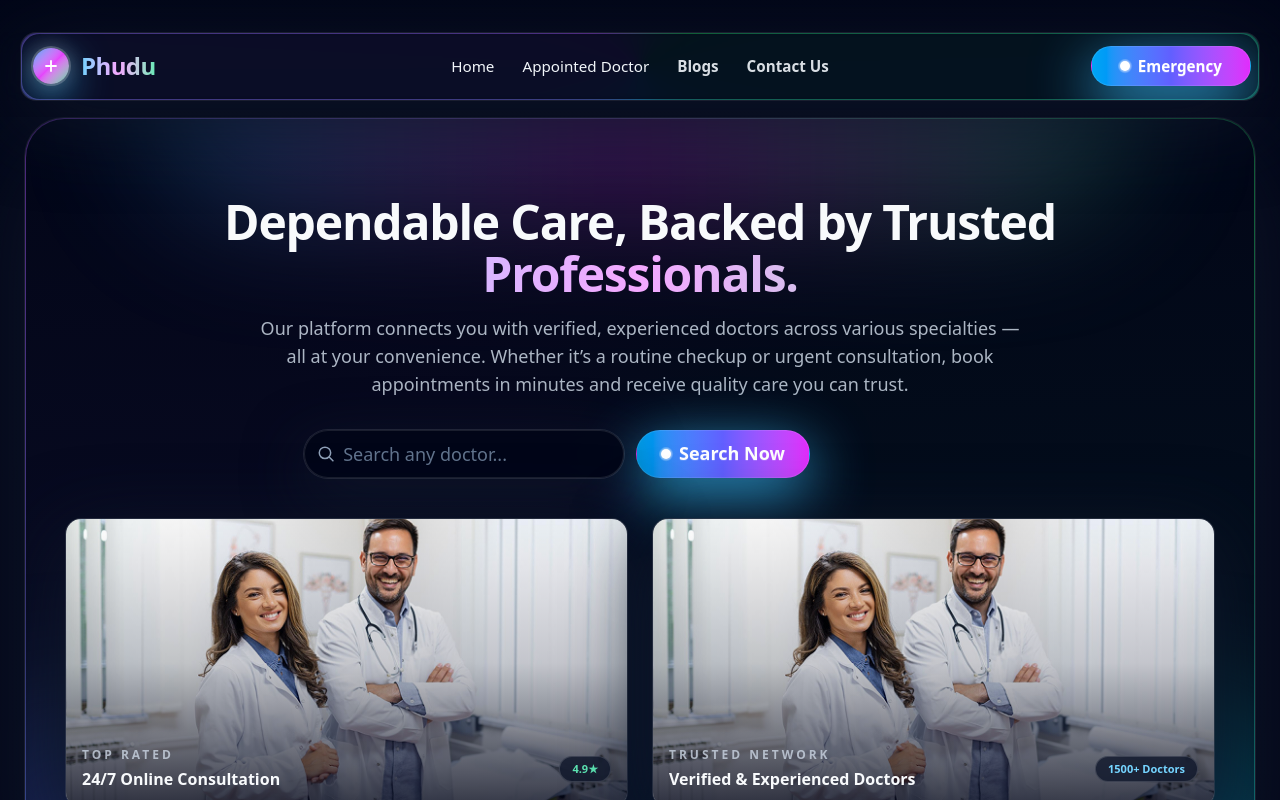
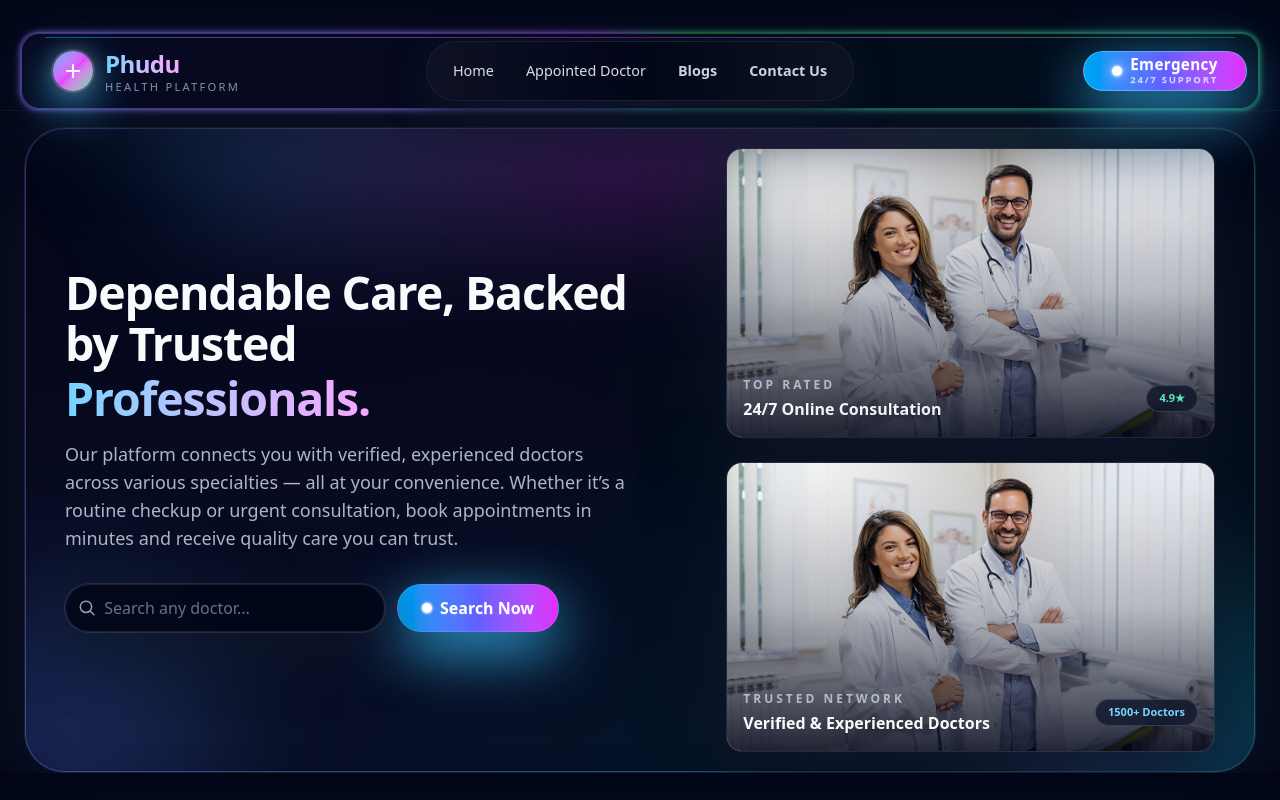
Before and after one commit to DevSiam420/Medical-Appointment-Booking-Application, a React (Vite) app: page / in a window 1280 px wide. Shown: the top 800 px of the page. Built offline with nearby package versions, Linux system fonts and the light colour scheme.

Commit message:
updata ui

```diff
--- a/src/Pages/AppointmentedDoctor/AppointmentedDoctor.jsx
+++ b/src/Pages/AppointmentedDoctor/AppointmentedDoctor.jsx
@@ -55,7 +55,7 @@ const AppointmentedDoctor = () => {
 
       {appointList.length === 0 ? (
         <div className="mt-6 rounded-3xl border border-dashed border-white/15 bg-slate-950/80 backdrop-blur-xl px-6 py-10 sm:px-8 shadow-[0_18px_80px_rgba(15,23,42,1)]">
-          <div className="flex flex-col items-center text-center gap-3">
+          <div className="pb-10 flex flex-col items-center text-center gap-3">
             <div className="relative h-12 w-12">
               <div className="absolute inset-0 rounded-full bg-gradient-to-tr from-sky-500 via-fuchsia-500 to-emerald-400 opacity-60 blur-md" />
               <div className="relative flex h-full w-full items-center justify-center rounded-full border border-white/20 bg-slate-900/80">
--- a/src/Pages/Banner/Banner.jsx
+++ b/src/Pages/Banner/Banner.jsx
@@ -3,7 +3,7 @@ import React from "react";
 const Banner = () => {
   return (
     <div className="mx-auto max-w-7xl px-4 sm:px-6 mt-4 overflow-hidden">
-      <div className="relative overflow-hidden rounded-[2.5rem] border border-white/10 bg-slate-950/90 backdrop-blur-2xl shadow-[0_28px_120px_rgba(15,23,42,1)]">
+      <div className="relative overflow-hidden rounded-[2.5rem] border border-white/10 bg-slate-950/95 backdrop-blur-2xl shadow-[0_32px_120px_rgba(15,23,42,1)]">
         {/* outer glow / frame */}
         <div
           aria-hidden
@@ -28,8 +28,12 @@ const Banner = () => {
           className="pointer-events-none absolute -bottom-24 -left-24 w-72 h-72 bg-gradient-to-tr from-sky-500/20 via-indigo-500/20 to-emerald-400/20 blur-3xl rounded-full"
         />
 
-        <div className="relative px-6 sm:px-10 py-12 sm:py-16 md:py-20 text-center">
-          <h1 className="text-3xl sm:text-4xl md:text-5xl font-extrabold tracking-tight text-slate-50">
+        {/* content */}
+        <div className="relative px-6 sm:px-10 py-12 sm:py-16 md:py-5">
+          <div className="grid gap-10 lg:gap-16 md:grid-cols-[minmax(0,1.1fr)_minmax(0,0.9fr)] items-center">
+            {/* Left: text + search */}
+            <div className="text-center md:text-left">
+              <h1 className="text-3xl sm:text-4xl md:text-5xl lg:text-[2.9rem] font-extrabold tracking-tight text-slate-50 leading-tight md:leading-[1.1]">
                 <span className="block">
                   Dependable Care, Backed by Trusted
                 </span>
@@ -38,20 +42,20 @@ const Banner = () => {
                 </span>
               </h1>
 
-          <p className="mt-4 text-sm sm:text-base md:text-lg text-slate-300/85 max-w-3xl mx-auto">
-            Our platform connects you with verified, experienced doctors across
-            various specialties — all at your convenience. Whether it’s a
-            routine checkup or urgent consultation, book appointments in minutes
-            and receive quality care you can trust.
+              <p className="mt-4 text-sm sm:text-base md:text-lg text-slate-300/85 max-w-3xl md:max-w-xl mx-auto md:mx-0">
+                Our platform connects you with verified, experienced doctors
+                across various specialties — all at your convenience. Whether
+                it’s a routine checkup or urgent consultation, book
+                appointments in minutes and receive quality care you can trust.
               </p>
 
               {/* Search */}
-          <div className="mt-6 sm:mt-8 mx-auto w-full max-w-2xl">
+              <div className="mt-6 sm:mt-8 mx-auto md:mx-0 w-full max-w-xl">
                 <div className="flex flex-col sm:flex-row items-stretch gap-3">
-              <label className="input input-bordered input-lg rounded-full flex items-center gap-2 bg-slate-950/90 border-white/10 backdrop-blur-xl ring-1 ring-white/10 focus-within:ring-sky-400/70 focus-within:border-sky-400/70 transition-all duration-200 shadow-[0_18px_60px_rgba(15,23,42,1)]">
+                  <label className="group/input input input-bordered input-lg rounded-full flex items-center gap-2 bg-slate-950/90 border-white/10 backdrop-blur-xl ring-1 ring-white/10 focus-within:ring-sky-400/70 focus-within:border-sky-400/70 transition-all duration-200 shadow-[0_18px_60px_rgba(15,23,42,1)] focus-within:shadow-[0_26px_90px_rgba(56,189,248,0.6)] focus-within:-translate-y-0.5">
                     <svg
                       xmlns="http://www.w3.org/2000/svg"
-                  className="w-5 h-5 text-slate-400"
+                      className="w-5 h-5 text-slate-400 group-focus-within/input:text-sky-300 transition-colors duration-200"
                       fill="none"
                       viewBox="0 0 24 24"
                       stroke="currentColor"
@@ -65,11 +69,11 @@ const Banner = () => {
                     </svg>
                     <input
                       type="text"
-                  className="grow bg-transparent outline-none text-slate-100 placeholder:text-slate-500"
+                      className="grow bg-transparent outline-none text-slate-100 placeholder:text-slate-500 text-sm sm:text-base"
                       placeholder="Search any doctor..."
                     />
                   </label>
-              <button className="btn btn-primary btn-lg rounded-full px-6 bg-gradient-to-r from-sky-500 via-indigo-500 to-fuchsia-500 border border-white/10 text-white shadow-[0_18px_60px_rgba(56,189,248,0.9)] hover:shadow-[0_22px_80px_rgba(56,189,248,1)] hover:-translate-y-0.5 active:translate-y-0 transition-all duration-200">
+                  <button className="btn btn-primary btn-lg rounded-full px-6 bg-gradient-to-r from-sky-500 via-indigo-500 to-fuchsia-500 border border-white/10 text-white shadow-[0_18px_60px_rgba(56,189,248,0.9)] hover:shadow-[0_24px_90px_rgba(56,189,248,1)] hover:-translate-y-0.5 active:translate-y-0 active:scale-[0.98] transition-all duration-200 whitespace-nowrap text-sm sm:text-base">
                     <span className="relative flex items-center gap-2">
                       <span className="relative flex h-2.5 w-2.5">
                         <span className="absolute inline-flex h-full w-full rounded-full bg-white opacity-60 animate-ping" />
@@ -80,20 +84,21 @@ const Banner = () => {
                   </button>
                 </div>
               </div>
+            </div>
 
-          {/* Images */}
-          <div className="mt-8 sm:mt-10 grid grid-cols-1 md:grid-cols-2 gap-5 sm:gap-6">
-            <figure className="relative overflow-hidden rounded-2xl border border-white/10 bg-slate-900/70 shadow-[0_20px_80px_rgba(15,23,42,1)]">
+            {/* Right: images */}
+            <div className="mt-8 sm:mt-10 md:mt-0 grid grid-cols-1 gap-5 sm:gap-6">
+              <figure className="relative overflow-hidden rounded-2xl border border-white/10 bg-slate-900/70 shadow-[0_20px_80px_rgba(15,23,42,1)] transition-all duration-500 hover:-translate-y-1 hover:border-sky-400/60 hover:shadow-[0_28px_110px_rgba(56,189,248,0.7)]">
                 <img
                   src="/banner-img-1.png"
                   alt="Friendly doctors in a clinic"
-                className="w-full h-56 sm:h-72 object-cover transition-transform duration-700 ease-out hover:scale-[1.04]"
+                  className="w-full h-56 sm:h-72 md:h-64 lg:h-72 object-cover transition-transform duration-700 ease-out hover:scale-[1.04]"
                 />
                 {/* overlay gradient */}
-              <div className="pointer-events-none absolute inset-0 bg-gradient-to-t from-slate-950/80 via-slate-950/20 to-transparent" />
+                <div className="pointer-events-none absolute inset-0 bg-gradient-to-t from-slate-950/85 via-slate-950/25 to-transparent" />
                 <div className="absolute bottom-4 left-4 right-4 flex items-center justify-between text-left">
                   <div>
-                  <p className="text-xs font-semibold uppercase tracking-[0.25em] text-slate-300/80">
+                    <p className="text-[0.65rem] sm:text-xs font-semibold uppercase tracking-[0.25em] text-slate-300/80">
                       Top Rated
                     </p>
                     <p className="mt-1 text-sm sm:text-base font-semibold text-slate-50">
@@ -106,16 +111,16 @@ const Banner = () => {
                 </div>
               </figure>
 
-            <figure className="relative overflow-hidden rounded-2xl border border-white/10 bg-slate-900/70 shadow-[0_20px_80px_rgba(15,23,42,1)]">
+              <figure className="relative overflow-hidden rounded-2xl border border-white/10 bg-slate-900/70 shadow-[0_20px_80px_rgba(15,23,42,1)] transition-all duration-500 hover:-translate-y-1 hover:border-emerald-400/60 hover:shadow-[0_28px_110px_rgba(52,211,153,0.6)]">
                 <img
                   src="/banner-img-1.png"
                   alt="Healthcare professionals ready to help"
-                className="w-full h-56 sm:h-72 object-cover transition-transform duration-700 ease-out hover:scale-[1.04]"
+                  className="w-full h-56 sm:h-72 md:h-64 lg:h-72 object-cover transition-transform duration-700 ease-out hover:scale-[1.04]"
                 />
-              <div className="pointer-events-none absolute inset-0 bg-gradient-to-t from-slate-950/80 via-slate-950/20 to-transparent" />
+                <div className="pointer-events-none absolute inset-0 bg-gradient-to-t from-slate-950/85 via-slate-950/25 to-transparent" />
                 <div className="absolute bottom-4 left-4 right-4 flex items-center justify-between text-left">
                   <div>
-                  <p className="text-xs font-semibold uppercase tracking-[0.25em] text-slate-300/80">
+                    <p className="text-[0.65rem] sm:text-xs font-semibold uppercase tracking-[0.25em] text-slate-300/80">
                       Trusted Network
                     </p>
                     <p className="mt-1 text-sm sm:text-base font-semibold text-slate-50">
@@ -131,6 +136,7 @@ const Banner = () => {
           </div>
         </div>
       </div>
+    </div>
   );
 };
 
--- a/src/Routes/Rout.jsx
+++ b/src/Routes/Rout.jsx
@@ -1,3 +1,4 @@
+// router.jsx (no changes needed)
 import React from "react";
 import { createBrowserRouter } from "react-router";
 import Root from "../Pages/Root/Root";
--- a/src/components/Header/Navbar.jsx
+++ b/src/components/Header/Navbar.jsx
@@ -3,25 +3,31 @@ import { Link } from "react-router";
 
 const Navbar = () => {
   return (
-    <div className="sticky top-0 z-50 w-full bg-transparent backdrop-blur-md">
+    <div className="sticky top-0 z-50 w-full bg-gradient-to-b from-slate-950/85 via-slate-950/70 to-transparent backdrop-blur-xl border-b border-white/5">
       <div className="mx-auto max-w-7xl px-3 sm:px-5">
-        <div className="navbar mt-3 relative overflow-hidden rounded-2xl border border-white/10 bg-slate-950/85 backdrop-blur-2xl shadow-[0_18px_80px_rgba(15,23,42,0.95)]">
+        {/* Outer container with glow / rounded corners */}
+        <div className="mt-3 relative rounded-2xl border border-white/10 bg-slate-950/90 backdrop-blur-2xl shadow-[0_18px_80px_rgba(15,23,42,0.95)]">
           {/* gradient / glow frame */}
           <div className="pointer-events-none absolute -inset-px rounded-[1.25rem] bg-[conic-gradient(from_180deg_at_50%_50%,#38bdf8_0deg,#a855f7_120deg,#22c55e_240deg,#38bdf8_360deg)] opacity-70 blur-[3px]" />
-          <div className="pointer-events-none absolute inset-px rounded-[1.1rem] bg-slate-950/90" />
+          <div className="pointer-events-none absolute inset-px rounded-[1.1rem] bg-slate-950/95" />
 
+          {/* subtle top gradient line */}
+          <div className="pointer-events-none absolute inset-x-6 top-1 h-px bg-gradient-to-r from-sky-500/60 via-fuchsia-500/60 to-emerald-500/60 opacity-80" />
+
+          {/* Real navbar (no overflow-hidden so dropdown can overflow) */}
+          <div className="navbar relative z-10 px-1 sm:px-3 min-h-[3.75rem] sm:min-h-[4.25rem]">
             {/* Left: mobile menu + brand */}
-          <div className="navbar-start relative z-10">
+            <div className="navbar-start gap-1 sm:gap-3">
               <div className="dropdown">
                 <label
                   tabIndex={0}
                   role="button"
                   aria-label="Open menu"
-                className="btn btn-ghost btn-circle lg:hidden text-slate-100 hover:bg-white/5 hover:text-sky-300 transition-colors duration-200"
+                  className="btn btn-ghost btn-circle lg:hidden text-slate-100 hover:bg-slate-900/70 hover:text-sky-300 transition-colors duration-200 border border-transparent hover:border-sky-500/60"
                 >
                   <svg
                     xmlns="http://www.w3.org/2000/svg"
-                  className="h-6 w-6"
+                    className="h-5 w-5 sm:h-6 sm:w-6 transition-transform duration-200 group-hover:scale-110"
                     fill="none"
                     viewBox="0 0 24 24"
                     stroke="currentColor"
@@ -36,45 +42,49 @@ const Navbar = () => {
                 </label>
                 <ul
                   tabIndex={0}
-                className="menu menu-sm dropdown-content mt-4 z-[1] p-3 shadow-[0_20px_80px_rgba(15,23,42,0.9)] bg-slate-950/95 backdrop-blur-2xl rounded-2xl w-56 border border-white/10"
+                  className="menu menu-sm dropdown-content mt-4 z-50 p-3 shadow-[0_20px_80px_rgba(15,23,42,0.9)] bg-slate-950/95 backdrop-blur-2xl rounded-2xl w-56 border border-white/10 space-y-1 animate-fadeIn"
                 >
                   <li>
                     <Link
                       to="/"
-                    className="rounded-xl font-medium text-slate-100 hover:bg-slate-800/70 hover:text-sky-300 transition-colors duration-200"
+                      className="rounded-xl font-medium text-slate-100/90 hover:text-sky-300 hover:bg-slate-900/70 transition-colors duration-200 px-3 py-2 flex items-center justify-between"
                     >
-                    Home
+                      <span>Home</span>
+                      <span className="h-1 w-1 rounded-full bg-sky-400/60" />
                     </Link>
                   </li>
                   <li>
                     <Link
                       to="/AppointmentedDoctor"
-                    className="rounded-xl font-medium text-slate-100 hover:bg-slate-800/70 hover:text-sky-300 transition-colors duration-200"
+                      className="rounded-xl font-medium text-slate-100/90 hover:text-sky-300 hover:bg-slate-900/70 transition-colors duration-200 px-3 py-2 flex items-center justify-between"
                     >
-                    Appointed Doctor
+                      <span>Appointed Doctor</span>
+                      <span className="h-1 w-1 rounded-full bg-emerald-400/60" />
                     </Link>
                   </li>
 
                   <li>
                     <a
                       href="#"
-                    className="rounded-xl font-medium text-slate-100 hover:bg-slate-800/70 hover:text-sky-300 transition-colors duration-200"
+                      className="rounded-xl font-medium text-slate-100/90 hover:text-sky-300 hover:bg-slate-900/70 transition-colors duration-200 px-3 py-2 flex items-center justify-between"
                     >
-                    Blogs
+                      <span>Blogs</span>
+                      <span className="h-1 w-1 rounded-full bg-fuchsia-400/60" />
                     </a>
                   </li>
                   <li>
                     <a
                       href="#"
-                    className="rounded-xl font-medium text-slate-100 hover:bg-slate-800/70 hover:text-sky-300 transition-colors duration-200"
+                      className="rounded-xl font-medium text-slate-100/90 hover:text-sky-300 hover:bg-slate-900/70 transition-colors duration-200 px-3 py-2 flex items-center justify-between"
                     >
-                    Contact Us
+                      <span>Contact Us</span>
+                      <span className="h-1 w-1 rounded-full bg-sky-400/60" />
                     </a>
                   </li>
-                <li className="mt-2">
+                  <li className="pt-2">
                     <a
                       href="#"
-                    className="btn btn-sm bg-gradient-to-r from-sky-500 via-indigo-500 to-fuchsia-500 border border-white/10 text-white w-full rounded-full shadow-[0_16px_45px_rgba(56,189,248,0.9)] hover:shadow-[0_22px_70px_rgba(56,189,248,1)] hover:-translate-y-0.5 transition-all duration-200"
+                      className="btn btn-sm bg-gradient-to-r from-sky-500 via-indigo-500 to-fuchsia-500 border border-white/15 text-white w-full rounded-full shadow-[0_16px_45px_rgba(56,189,248,0.9)] hover:shadow-[0_22px_70px_rgba(56,189,248,1)] hover:-translate-y-0.5 active:translate-y-0 transition-all duration-200 tracking-wide"
                     >
                       Emergency
                     </a>
@@ -82,13 +92,16 @@ const Navbar = () => {
                 </ul>
               </div>
 
-            <a href="/" className="flex items-center gap-3 pl-1">
-              <span className="relative grid place-items-center w-9 h-9 rounded-full bg-gradient-to-br from-sky-500 via-fuchsia-500 to-emerald-400 text-white shadow-[0_12px_40px_rgba(56,189,248,0.8)] ring-2 ring-white/20">
+              <a
+                href="/"
+                className="group flex items-center gap-3 pl-1 sm:pl-2"
+              >
+                <span className="relative grid place-items-center w-9 h-9 sm:w-10 sm:h-10 rounded-full bg-gradient-to-br from-sky-500 via-fuchsia-500 to-emerald-400 text-white shadow-[0_14px_45px_rgba(56,189,248,0.95)] ring-2 ring-white/15 transition-transform duration-200 group-hover:scale-105 group-active:scale-95">
                   <span className="absolute -inset-1 rounded-full bg-white/15 blur-sm" />
                   <svg
                     xmlns="http://www.w3.org/2000/svg"
                     viewBox="0 0 24 24"
-                  className="w-5 h-5 relative"
+                    className="w-5 h-5 sm:w-6 sm:h-6 relative"
                     fill="none"
                     stroke="currentColor"
                     strokeWidth="2.2"
@@ -96,65 +109,83 @@ const Navbar = () => {
                     <path strokeLinecap="round" d="M12 6v12M6 12h12" />
                   </svg>
                 </span>
+                <div className="flex flex-col leading-tight">
                   <span className="text-xl sm:text-2xl font-extrabold tracking-tight bg-gradient-to-r from-sky-300 via-fuchsia-300 to-emerald-300 bg-clip-text text-transparent">
                     Phudu
                   </span>
+                  <span className="text-[0.68rem] sm:text-[0.7rem] uppercase tracking-[0.2em] text-slate-400/90">
+                    Health Platform
+                  </span>
+                </div>
               </a>
             </div>
 
             {/* Center: desktop links */}
-          <div className="navbar-center hidden lg:flex relative z-10">
-            <ul className="menu menu-horizontal px-1 gap-1">
+            <div className="navbar-center hidden lg:flex">
+              <div className="relative rounded-full border border-white/10 bg-slate-950/80 backdrop-blur-2xl px-2 py-1 shadow-[0_14px_40px_rgba(15,23,42,0.9)]">
+                <div className="pointer-events-none absolute inset-0 rounded-full bg-gradient-to-r from-white/5 via-transparent to-white/5" />
+                <ul className="relative menu menu-horizontal px-1 gap-1">
                   <li>
                     <Link
                       to="/"
-                  className="rounded-full px-3 py-1.5 text-[0.95rem] font-medium text-slate-100 hover:bg-slate-800/80 hover:text-sky-300 transition-colors duration-200"
+                      className="group relative overflow-hidden rounded-full px-3.5 py-1.5 text-[0.9rem] font-medium text-slate-100/90 hover:text-sky-300 focus-visible:text-sky-300 hover:bg-slate-900/80 focus:bg-slate-900/80 transition-all duration-200 focus-visible:outline-none focus-visible:ring-2 focus-visible:ring-sky-400/60 focus-visible:ring-offset-0 focus-visible:ring-offset-transparent"
                     >
-                  Home
+                         <span className="relative z-10">Home</span>
+                      <span className="pointer-events-none absolute inset-x-3 bottom-1 h-px bg-gradient-to-r from-sky-500/0 via-sky-500/80 to-sky-500/0 opacity-0 group-hover:opacity-100 group-focus-visible:opacity-100 transition-opacity duration-200" />
                     </Link>
                   </li>
 
                   <li>
                     <Link
                       to="/AppointmentedDoctor"
-                  className="rounded-full px-3 py-1.5 text-[0.95rem] font-medium text-slate-100 hover:bg-slate-800/80 hover:text-sky-300 transition-colors duration-200"
+                      className="group relative overflow-hidden rounded-full px-3.5 py-1.5 text-[0.9rem] font-medium text-slate-100/90 hover:text-emerald-300 focus-visible:text-emerald-300 hover:bg-slate-900/80 focus:bg-slate-900/80 transition-all duration-200 focus-visible:outline-none focus-visible:ring-2 focus-visible:ring-emerald-400/60"
                     >
-                  Appointed Doctor
+                      <span className="relative z-10">Appointed Doctor</span>
+                      <span className="pointer-events-none absolute inset-x-3 bottom-1 h-px bg-gradient-to-r from-emerald-500/0 via-emerald-500/80 to-emerald-500/0 opacity-0 group-hover:opacity-100 group-focus-visible:opacity-100 transition-opacity duration-200" />
                     </Link>
                   </li>
                   <li>
                     <a
                       href="#"
-                  className="rounded-full px-3 py-1.5 text-[0.95rem] font-semibold text-slate-100/90 hover:bg-slate-800/80 hover:text-sky-300 focus:bg-slate-800/80 transition-colors duration-200"
+                      className="group relative overflow-hidden rounded-full px-3.5 py-1.5 text-[0.9rem] font-semibold text-slate-100/85 hover:text-fuchsia-300 focus-visible:text-fuchsia-300 hover:bg-slate-900/80 focus:bg-slate-900/80 transition-all duration-200 focus-visible:outline-none focus-visible:ring-2 focus-visible:ring-fuchsia-400/60"
                     >
-                  Blogs
+                      <span className="relative z-10">Blogs</span>
+                      <span className="pointer-events-none absolute inset-x-3 bottom-1 h-px bg-gradient-to-r from-fuchsia-500/0 via-fuchsia-500/80 to-fuchsia-500/0 opacity-0 group-hover:opacity-100 group-focus-visible:opacity-100 transition-opacity duration-200" />
                     </a>
                   </li>
                   <li>
                     <a
                       href="#"
-                  className="rounded-full px-3 py-1.5 text-[0.95rem] font-semibold text-slate-100/90 hover:bg-slate-800/80 hover:text-sky-300 focus:bg-slate-800/80 transition-colors duration-200"
+                      className="group relative overflow-hidden rounded-full px-3.5 py-1.5 text-[0.9rem] font-semibold text-slate-100/85 hover:text-sky-300 focus-visible:text-sky-300 hover:bg-slate-900/80 focus:bg-slate-900/80 transition-all duration-200 focus-visible:outline-none focus-visible:ring-2 focus-visible:ring-sky-400/60"
                     >
-                  Contact Us
+                      <span className="relative z-10">Contact Us</span>
+                      <span className="pointer-events-none absolute inset-x-3 bottom-1 h-px bg-gradient-to-r from-sky-500/0 via-sky-500/80 to-sky-500/0 opacity-0 group-hover:opacity-100 group-focus-visible:opacity-100 transition-opacity duration-200" />
                     </a>
                   </li>
                 </ul>
               </div>
+            </div>
 
             {/* Right: CTA */}
-          <div className="navbar-end relative z-10">
+            <div className="navbar-end">
               <a
                 href="#emergency"
-              className="btn rounded-full px-5 sm:px-7 font-bold text-sm sm:text-[0.95rem] border border-white/10 bg-gradient-to-r from-sky-500 via-indigo-500 to-fuchsia-500 text-white shadow-[0_18px_60px_rgba(56,189,248,0.9)] hover:shadow-[0_22px_80px_rgba(56,189,248,1)] hover:-translate-y-0.5 active:translate-y-0 transition-all duration-200"
+                className="btn rounded-full px-4 sm:px-7 font-semibold text-xs sm:text-[0.95rem] border border-sky-300/50 bg-gradient-to-r from-sky-500 via-indigo-500 to-fuchsia-500 text-white shadow-[0_18px_60px_rgba(56,189,248,0.9)] hover:shadow-[0_22px_80px_rgba(56,189,248,1)] hover:-translate-y-0.5 active:translate-y-0 active:scale-[0.98] transition-all duration-200 tracking-wide"
               >
                 <span className="relative flex items-center gap-2">
                   <span className="relative flex h-2.5 w-2.5">
-                  <span className="absolute inline-flex h-full w-full rounded-full bg-white opacity-60 animate-ping" />
-                  <span className="relative inline-flex h-2.5 w-2.5 rounded-full bg-white" />
+                    <span className="absolute inline-flex h-full w-full rounded-full bg-white/80 opacity-60 animate-ping" />
+                    <span className="relative inline-flex h-2.5 w-2.5 rounded-full bg-white shadow-[0_0_12px_rgba(248,250,252,0.9)]" />
                   </span>
-                Emergency
+                  <span className="flex flex-col items-start leading-tight">
+                    <span>Emergency</span>
+                    <span className="hidden sm:inline text-[0.6rem] uppercase tracking-[0.18em] text-sky-100/80">
+                      24/7 Support
+                    </span>
+                  </span>
                 </span>
               </a>
+            </div>
           </div>
         </div>
       </div>
```
Also changed, not shown: src/Pages/DoctorDetails/DoctorDetails.jsx (+24 -9 lines), src/components/Footer/Footer.jsx (+57 -31 lines). Lines whose indentation alone changed are shown as unchanged.
